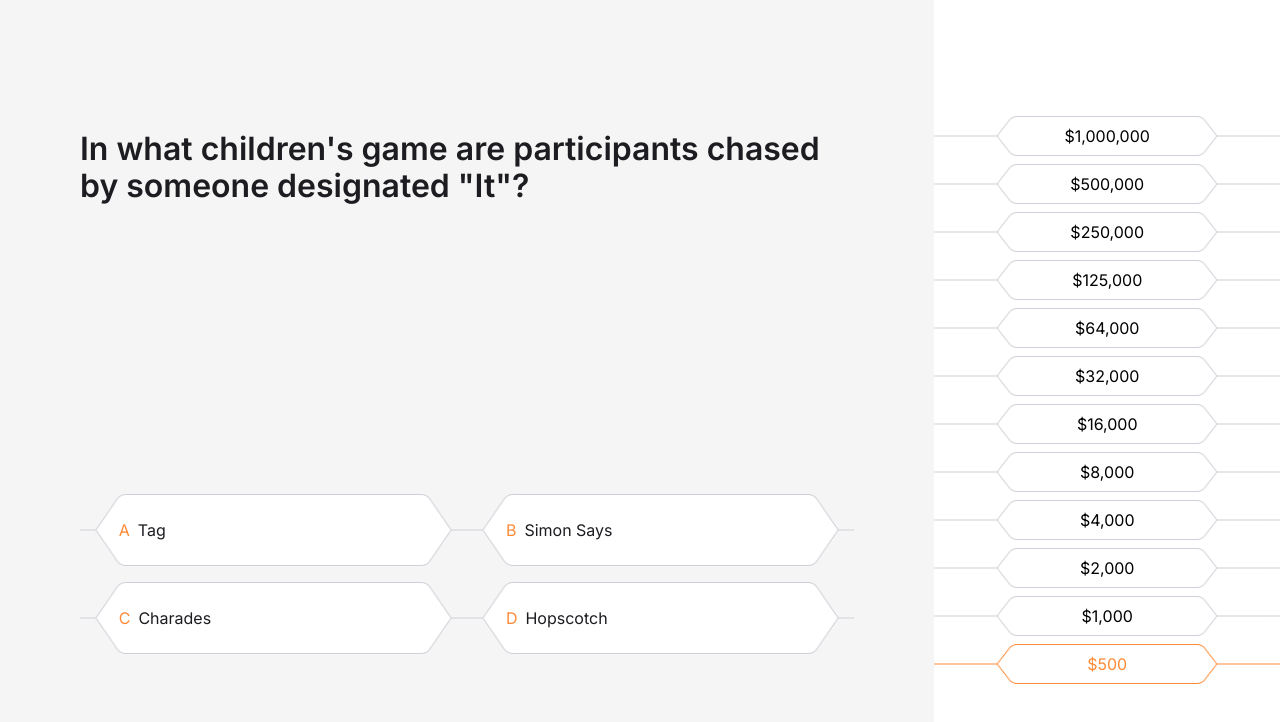
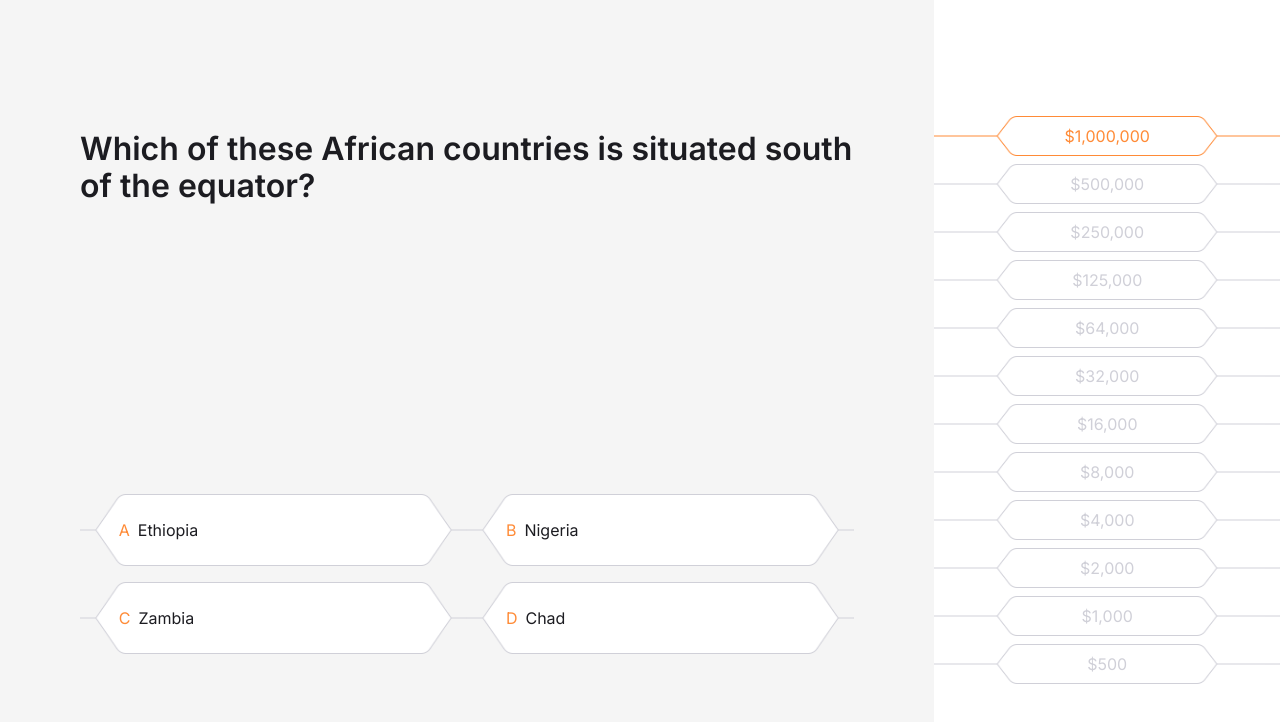
Before and after one commit to kyrylofranko/wwbm-game, a React (Create React App) app: page /#/questions in a window 1280 px wide. Shown: the top 722 px of the page. Built offline with nearby package versions, Linux system fonts and the light colour scheme; no server answers.

Commit message:
Fix final winning bug and change 7th question answer

```diff
--- a/src/components/GameOverModal.scss
+++ b/src/components/GameOverModal.scss
@@ -9,7 +9,7 @@
   justify-content: center;
   align-items: center;
   transform: translateY(-100%);
-  transition: transform 1s;
+  transition: transform 0.5s;
   z-index: 20;
 
   &--opened {
--- a/src/components/GameOverModal.tsx
+++ b/src/components/GameOverModal.tsx
@@ -43,13 +43,17 @@ export const GameOverModal = observer(({ visible, onCancel }: GameOverModalProps
   const shouldConfettiRun = visible && Store.currentQuestion?.id! === 11;
   const endTextBody = useMemo(() => {
     if (Store.currentQuestion?.id === 11) {
-      return `${Store.currentQuestion.winning} earned.`;
+      if (Store.correctAnswer !== null) {
+        return `${Store.currentQuestion.winning} earned.`;
+      } else {
+        return `${Store.questions[Store.currentQuestion?.id! - 1].winning} earned.`;
+      }
     } else {
       return Store.currentQuestion?.id! > 0
         ? `${Store.questions[Store.currentQuestion?.id! - 1].winning} earned.`
         : `Better luck next time!`;
     }
-  }, [Store.currentQuestion, Store.questions]);
+  }, [Store.currentQuestion, Store.questions, Store.correctAnswer]);
 
   return (
     <>
--- a/src/pages/Game.tsx
+++ b/src/pages/Game.tsx
@@ -121,7 +121,7 @@ export const Game = observer(() => {
 
   useEffect(() => {
     Store.getData();
-    Store.setCurrentQuestion(Store.questions[0]);
+    Store.setCurrentQuestion(Store.questions[11]);
   }, [Store]);
 
   useEffect(() => {
@@ -137,7 +137,6 @@ export const Game = observer(() => {
       if (Store.currentQuestion?.id === 11) {
         setTimeout(() => {
           setModalVisible(true);
-          Store.setCorrectAnswer(null);
         }, 5000);
       } else {
         setTimeout(() => {
--- a/src/utils/data.json
+++ b/src/utils/data.json
@@ -76,7 +76,7 @@
       "id": 6,
       "body": "What is the name of the largest freshwater lake in the world?",
       "answers": [
-        "Lake Union",
+        "Lake Baikal",
         "Lake Superior",
         "Lake Largest",
         "Lake Goodwin"
```
